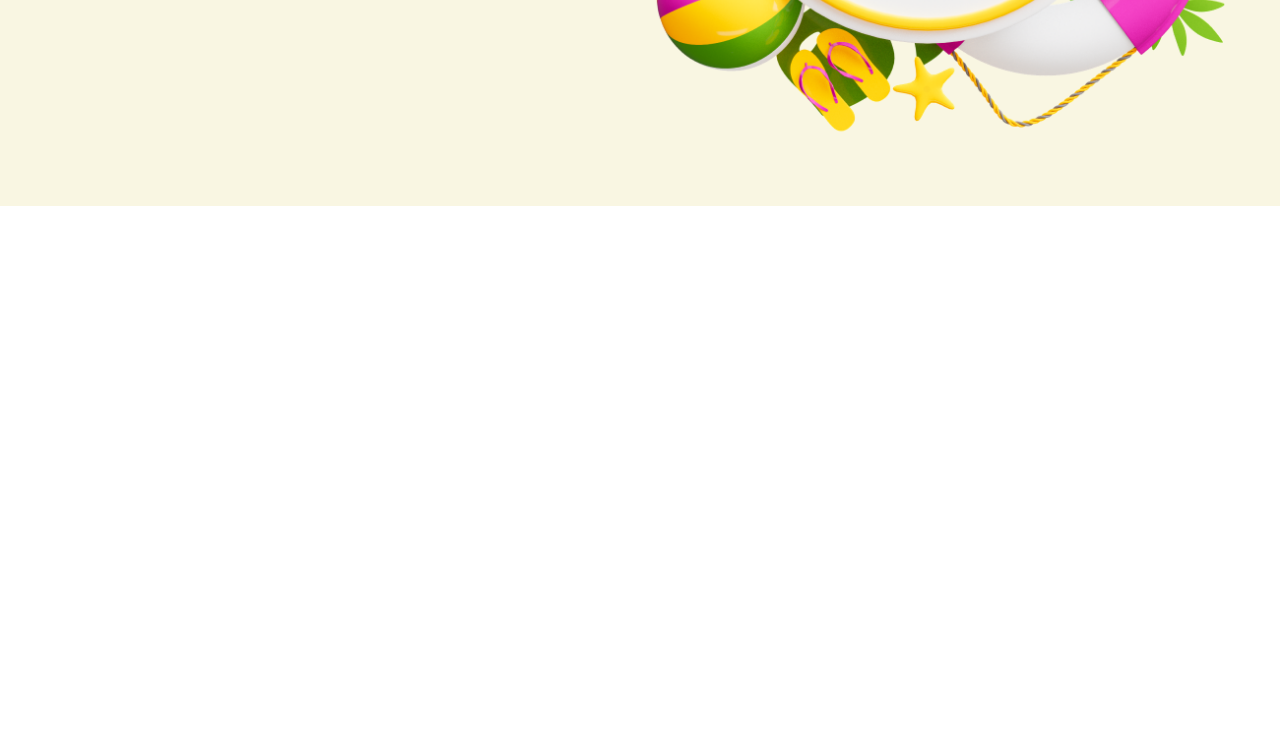
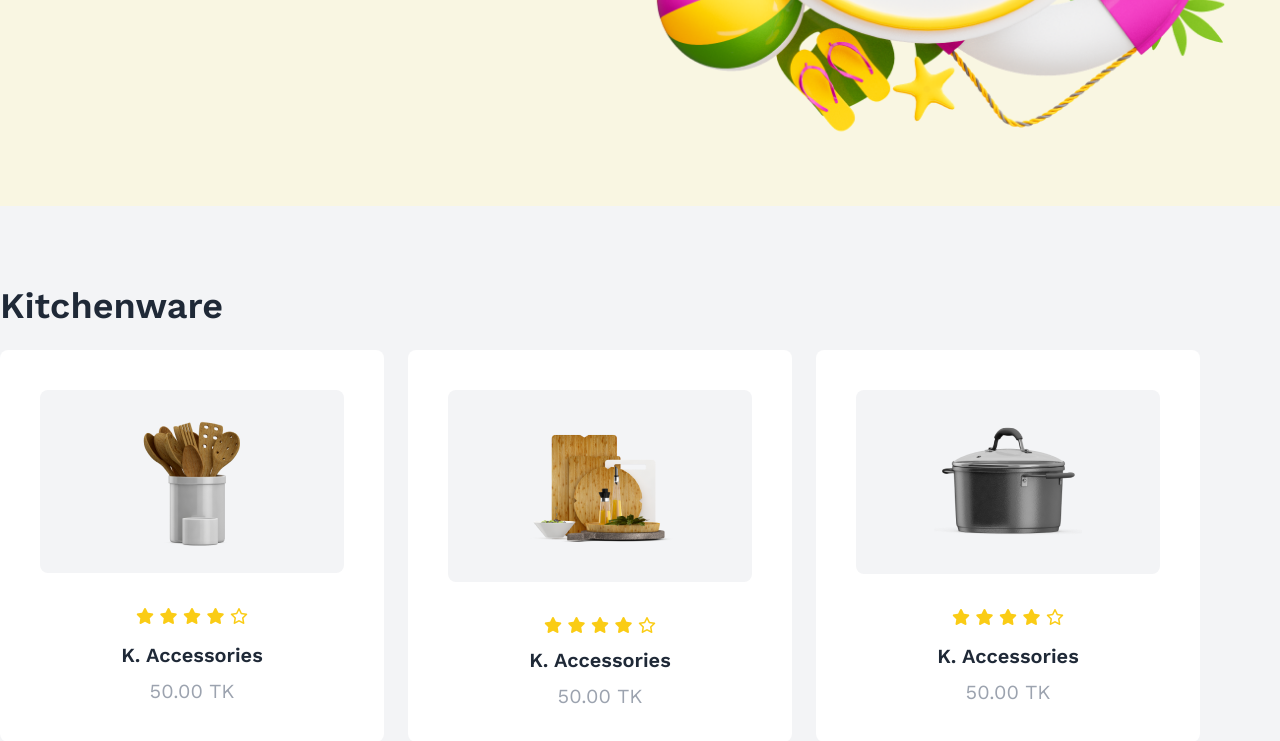
Before and after one commit to abunaim5/summer-sale, a plain HTML site: page index.html in a window 1280 px wide. Shown: the part 571-1312 px from the top of the page. Before the commit the page ends 800 px from the top, so only its background shows below. Drawn offline with nearby package versions, Linux system fonts and the light colour scheme.

Commit message:
added kitchenware section and styles

```diff
--- a/index.html
+++ b/index.html
@@ -8,11 +8,13 @@
     <!-- tailwind and daisyUI cdn -->
     <link href="https://cdn.jsdelivr.net/npm/daisyui@4.7.2/dist/full.min.css" rel="stylesheet" type="text/css" />
     <script src="https://cdn.tailwindcss.com"></script>
+    <!-- font awesome -->
+    <script src="https://kit.fontawesome.com/9ac6ff3bbe.js" crossorigin="anonymous"></script>
     <!-- custom css -->
     <link rel="stylesheet" href="styles/style.css">
 </head>
 
-<body class="font-work-sans">
+<body class="font-work-sans bg-gray-100">
     <header class="bg-[#F9F6E2] py-10">
         <!-- banner container -->
         <section class="container mx-auto flex justify-between items-center">
@@ -29,8 +31,75 @@
             </div>
         </section>
     </header>
-    <main>
-
+    <main class="py-20">
+        <!-- items section -->
+        <section class="container mx-auto">
+            <!-- kitchenware section -->
+            <div class="space-y-6">
+                <h2 class="text-4xl font-semibold">Kitchenware</h2>
+                <div class="flex gap-6">
+                    <!-- first card -->
+                    <div class="items card w-96 bg-base-100 rounded-lg">
+                        <figure class="px-10 pt-10">
+                            <div class="bg-gray-100 w-full flex items-center justify-center py-6 rounded-lg">
+                                <img src="images/prod1.png" alt="product" />
+                            </div>
+                        </figure>
+                        <div class="card-body items-center text-center">
+                            <p class="text-yellow-400">
+                                <i class="fa-solid fa-star"></i>
+                                <i class="fa-solid fa-star"></i>
+                                <i class="fa-solid fa-star"></i>
+                                <i class="fa-solid fa-star"></i>
+                                <i class="fa-regular fa-star"></i>
+                            </p>
+                            <h2 class="text-xl font-semibold">K. Accessories</h2>
+                            <p class="text-xl text-gray-400">50.00 TK</p>
+                        </div>
+                    </div>
+                    <!-- second card -->
+                    <div class="items card w-96 bg-base-100 rounded-lg">
+                        <figure class="px-10 pt-10">
+                            <div class="bg-gray-100 w-full flex items-center justify-center py-6 rounded-lg">
+                                <img src="images/prod2.png" alt="product" />
+                            </div>
+                        </figure>
+                        <div class="card-body items-center text-center">
+                            <p class="text-yellow-400">
+                                <i class="fa-solid fa-star"></i>
+                                <i class="fa-solid fa-star"></i>
+                                <i class="fa-solid fa-star"></i>
+                                <i class="fa-solid fa-star"></i>
+                                <i class="fa-regular fa-star"></i>
+                            </p>
+                            <h2 class="text-xl font-semibold">K. Accessories</h2>
+                            <p class="text-xl text-gray-400">50.00 TK</p>
+                        </div>
+                    </div>
+                    <!-- third card -->
+                    <div class="items card w-96 bg-base-100 rounded-lg">
+                        <figure class="px-10 pt-10">
+                            <div class="bg-gray-100 w-full flex items-center justify-center py-6 rounded-lg">
+                                <img src="images/prod3.png" alt="product" />
+                            </div>
+                        </figure>
+                        <div class="card-body items-center text-center">
+                            <p class="text-yellow-400">
+                                <i class="fa-solid fa-star"></i>
+                                <i class="fa-solid fa-star"></i>
+                                <i class="fa-solid fa-star"></i>
+                                <i class="fa-solid fa-star"></i>
+                                <i class="fa-regular fa-star"></i>
+                            </p>
+                            <h2 class="text-xl font-semibold">K. Accessories</h2>
+                            <p class="text-xl text-gray-400">50.00 TK</p>
+                        </div>
+                    </div>
+                </div>
+            </div>
+        </section>
+        <!-- cart and purchase section -->
+        <section></section>
     </main>
 </body>
 
```
